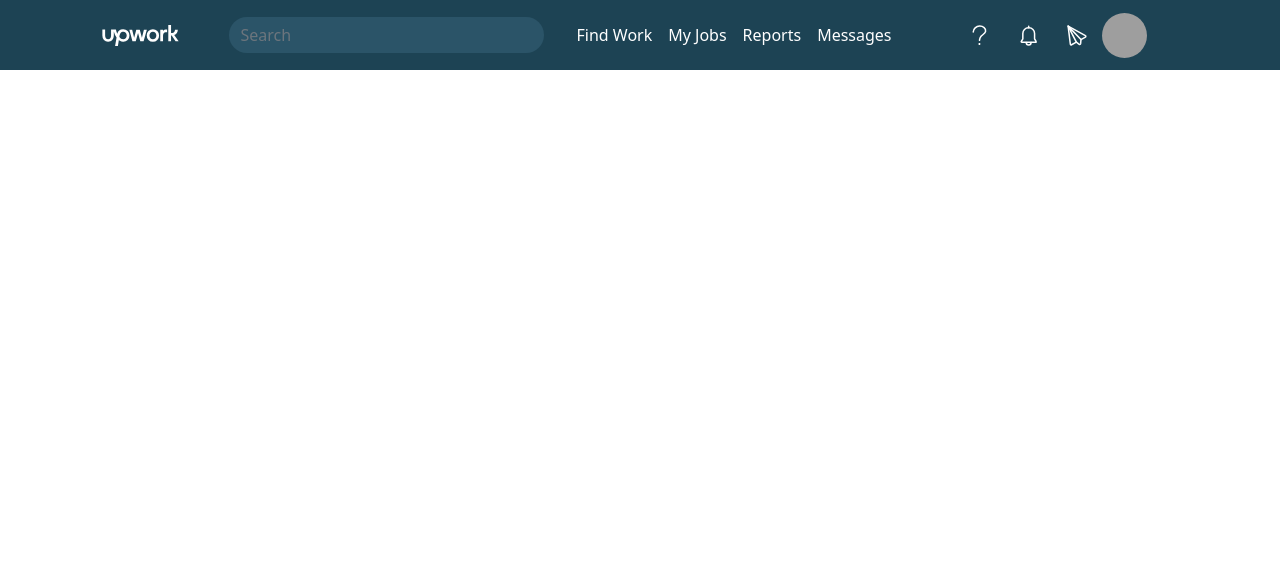
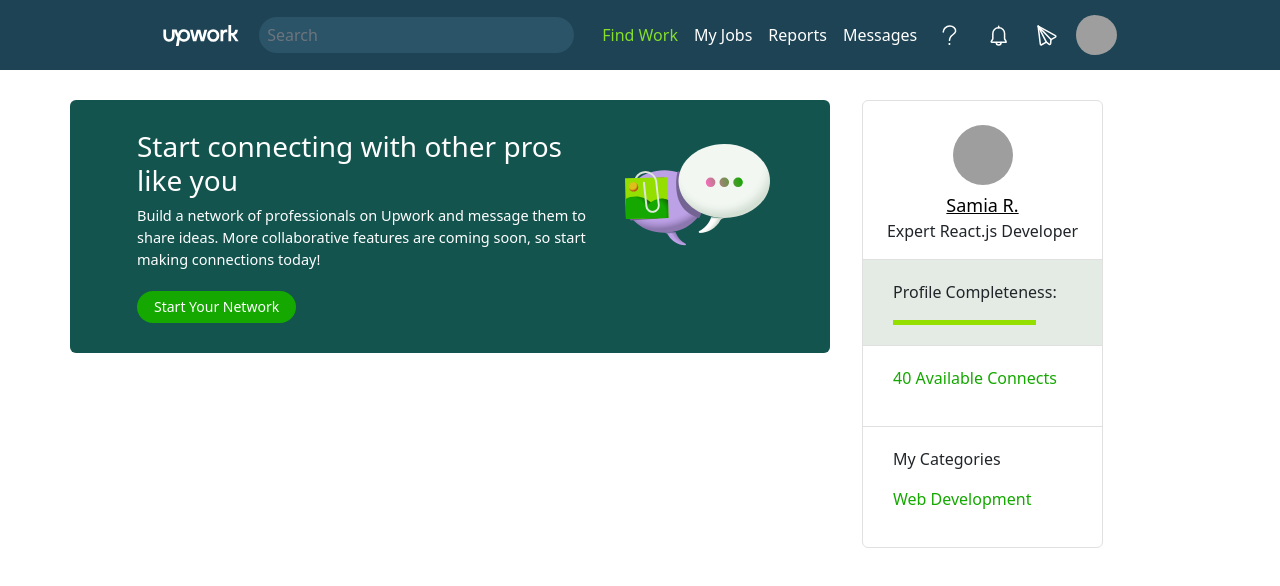
Before and after one commit to mrsamia/upwork-clone, a React (Create React App) app: page / in a window 1280 px wide. Shown: the top 586 px of the page. Built offline with nearby package versions, Linux system fonts and the light colour scheme; grey boxes are pictures that could not be loaded.

Commit message:
SRM| profileCard

```diff
--- a/src/App.js
+++ b/src/App.js
@@ -1,12 +1,15 @@
-import Upworklogo from '../src/Components/Logos/Upwork_logo.svg';
 import './App.css';
 import Nav from './Components/Nav/Nav';
+import StartNetworking from './Pages/StartNetworking';
+
 
 function App() {
   return (
-    <div className="App">
-      <Nav/>
-
+    <div className="">
+      <Nav />
+      <div className="container">
+        <StartNetworking />
+      </div>
     </div>
   );
 }
--- /dev/null
+++ b/src/Components/Button.js
@@ -0,0 +1,11 @@
+import React from 'react';
+
+function Button(props) {
+    return (
+        <div>
+            <button className={props.className}>{props.name}</button>
+        </div>
+    );
+}
+
+export default Button;
--- /dev/null
+++ b/src/Components/GreenText.js
@@ -0,0 +1,11 @@
+import React from 'react';
+
+function GreenText(props) {
+    return (
+        <div className='font_color font_md'>
+            <p>{props.title}</p>
+        </div>
+    );
+}
+
+export default GreenText;
--- a/src/Components/Nav/Nav.css
+++ b/src/Components/Nav/Nav.css
@@ -1,7 +1,7 @@
 .App-logo {
   height: 21px;
   pointer-events: none;
-  padding: 0px 20px;
+  padding: 0px 0px;
   cursor: pointer;
 }
 
@@ -13,7 +13,9 @@
 .navbar-nav .navItems {
   color: white;
 }
-
+.navbar-nav .activenavItems{
+  color: #85DF2B;
+}
 .dropbtn {
   color: white;
   padding: 16px;
@@ -53,28 +55,47 @@
 .dropdown:hover .dropbtn {
   color: #85DF2B;
 }
-.frm_cntrl{
-width: 100%;
-padding: 0.375rem 0.75rem;
+
+.frm_cntrl {
+  width: 315px !important;
+  padding: 6px 8px !important;
   font-size: 15px;
   color: white !important;
   background-color: #2B5468 !important;
   border: none !important;
   appearance: none;
-border-radius: 50px !important;
-margin: 0px 30px;
+  border-radius: 20px !important;
+  margin: 0px 20px;
+  position: initial;
 }
+
 .navbar-nav {
-  margin: 0px 55px;
+  margin: 0px 0px;
 }
-.help_logo{
+
+.help_logo {
   color: white;
   height: 25px;
   cursor: pointer;
   padding: 0px 12px;
 }
-.samia_logo{
-  height: 45px;
+
+.samia_logo {
+  height: 40px;
   width: 45px;
   border-radius: 50%;
+  padding-left: 4px;
 }
+
+.nav-btn-icon {
+  height: 100%;
+  line-height: 0;
+  padding: 0 3px;
+  color: var(--nav-search-icons-color)
+}
+
+.fi {
+  color: white;
+  position: absolute;
+
+}
--- a/src/Components/Nav/Nav.js
+++ b/src/Components/Nav/Nav.js
@@ -3,24 +3,27 @@
 import help_logo from '../Logos/help.svg';
 import notification_logo from '../Logos/notification.svg';
 import directContract_logo from '../Logos/directContract.svg';
+import { FiSearch } from "react-icons/fi";
 import './Nav.css';
 function Nav(props) {
     return (
-        <nav className=" navbar navbar-expand-lg navbar-light nav_bg d-flex justify-content-center">
-            <div className='container'>
-                <img src={Upwork_logo} className="App-logo" alt="logo" />
-                <button className="navbar-toggler" type="button" data-toggle="collapse" data-target="#navbarSupportedContent" aria-controls="navbarSupportedContent" aria-expanded="false" aria-label="Toggle navigation">
+        <nav className=" navbar navbar-expand-lg navbar-light nav_bg ">
+            <div className='container '>
+                {/* <img src={Upwork_logo} className="App-logo" alt="logo" /> */}
+                <button className="navbar-toggler " type="button" data-toggle="collapse" data-target="#navbarSupportedContent" aria-controls="navbarSupportedContent" aria-expanded="false" aria-label="Toggle navigation">
                     <span className="navbar-toggler-icon"></span>
                 </button>
 
-                <div className="collapse navbar-collapse" id="navbarSupportedContent">
+                <div className="collapse navbar-collapse d-flex justify-content-center" id="navbarSupportedContent">
+                <img src={Upwork_logo} className="App-logo" alt="logo" />
                     <form className="form-inline my-2 my-lg-0">
-                        <input className="form-control mr-sm-2 frm_cntrl" type="search" placeholder="Search" aria-label="Search" />
-
+                    {/* <FiSearch className='fi'/>  */}
+                    <input className="form-control mr-sm-2 frm_cntrl" type="search" placeholder="Search" aria-label="Search" />
+                        {/* <button type="submit" aria-label="Search" class="nav-btn-icon"><span size="md" aria-hidden="true" class="up-s-nav-icon nav-search-icon"><svg xmlns="http://www.w3.org/2000/svg" fill="none" aria-hidden="true" viewBox="0 0 24 24" role="img"><path vector-effect="non-scaling-stroke" stroke="var(--icon-color, #001e00)" stroke-linecap="round" stroke-linejoin="round" stroke-miterlimit="10" stroke-width="1.5" d="M10.688 18.377a7.688 7.688 0 100-15.377 7.688 7.688 0 000 15.377zm5.428-2.261L21 21"></path></svg></span></button> */}
                     </form>
                     <ul className="navbar-nav mr-auto">
                         <li className="nav-item dropdown">
-                            <a className="nav-link  dropbtn navItems" href="#" id="navbarDropdown" role="button" data-toggle="dropdown" aria-haspopup="true" aria-expanded="false">
+                            <a className="nav-link  dropbtn activenavItems" href="#" id="navbarDropdown" role="button" data-toggle="dropdown" aria-haspopup="true" aria-expanded="false">
                                 Find Work
                             </a>
                             <div className="dropdown-menu dropdown-content" aria-labelledby="navbarDropdown">
@@ -75,7 +78,7 @@
                         <img src={directContract_logo} className="help_logo" alt="logo" />
                     </div>
                     <div>
-                        <img alt="" src="https://www.upwork.com/profile-portraits/c1Wj60NlHObbuoHYiow7JG6hHFWg3cXcrumSAD6jeiUPwEJpA3YoSyqn5lcQn-ZQbJ" class=" samia_logo" />
+                        <img alt="" src="https://www.upwork.com/profile-portraits/c1Wj60NlHObbuoHYiow7JG6hHFWg3cXcrumSAD6jeiUPwEJpA3YoSyqn5lcQn-ZQbJ" className=" samia_logo" />
                     </div>
                 </div>
 
--- /dev/null
+++ b/src/Components/ProfileCard.js
@@ -0,0 +1,34 @@
+import React from 'react';
+import GreenText from './GreenText';
+
+function ProfileCard(props) {
+    return (
+        <div className='ProfileCard_Wrapper'>
+            <div className="text-center pt-4">
+                <img alt="" src="https://www.upwork.com/profile-portraits/c1Wj60NlHObbuoHYiow7JG6hHFWg3cXcrumSAD6jeiUPwEJpA3YoSyqn5lcQn-ZQbJ" className="profile_logo" />
+            </div>
+            <div className="text-center">
+                <h3 className="mt-20 mb-0 ">
+                    <a href="/freelancers/~01fa642fa507159323" className="profile-title">Samia R.</a>
+                </h3>
+                <p>Expert React.js Developer</p>
+            </div>
+            <div className='progress_Wrapper'>
+            <p className='font_md'>Profile Completeness:</p>
+            <div className="progress">
+                <div className="progress-bar bgSuccess" role="progressbar" style={{width: '100%',height:'5px'}} aria-valuenow="25" aria-valuemin="0" aria-valuemax="100"></div>
+            </div>
+            </div>
+            <div className='base_Padding base_border'>
+                <GreenText title="40 Available Connects"/>
+            </div>
+            <div className='base_Padding font_md'>
+             <p>My Categories</p>
+             <GreenText title="Web Development"/>
+            </div>
+        </div>
+
+    );
+}
+
+export default ProfileCard;
--- /dev/null
+++ b/src/Components/StartNetworkingItems.js
@@ -0,0 +1,30 @@
+import React from 'react';
+import Button from './Button';
+import './components.css';
+import network_logo from './Logos/network.svg';
+
+function StartNetworkingItems(props) {
+    return (
+        <div className='Start_Networking_Wrapper row'>
+            <div className='col-9'>
+                <div>
+                    <h3>Start connecting with other pros like you</h3>
+                </div>
+                <div>
+                    <p className='txt_p'>
+                        Build a network of professionals on Upwork and message them to share ideas. More collaborative features are coming soon, so start making connections today!
+                    </p>
+                </div>
+                <div>
+                    <Button name="Start Your Network" className="start_netwrk_btn" />
+                </div>
+            </div>
+            <div className='col-3'>
+                <img src={network_logo} className="network_logo" alt="logo" />
+            </div>
+        </div>
+
+    );
+}
+
+export default StartNetworkingItems;
--- /dev/null
+++ b/src/Components/components.css
@@ -0,0 +1,69 @@
+.Start_Networking_Wrapper{
+    background-color: #13544E;
+    color: white;
+    padding: 30px 55px;
+    border-radius: 6px;
+    margin-top: 30px!important;
+}
+.start_netwrk_btn{
+    color: white;
+    background-color: #14A800;
+    border-color: transparent;
+    line-height: 1;
+    border-radius: 10rem;
+    padding: 7px 15px;
+    font-size: 14px;
+    font-weight: 500;
+    margin-top: 5px;
+}
+.network_logo{
+    width: 145px;
+    height: 130px;
+}
+.txt_p{
+    font-size: 14.5px;
+}
+.ProfileCard_Wrapper{
+    margin-top: 30px!important;
+    border: 1px solid #e0e0e0;
+    border-radius: 6px;
+    margin-left: 20px;
+
+}
+.profile-title{
+   color: black;
+   font-size: 18px;
+   font-weight: 500;
+}
+.profile_logo{
+    height: 60px;
+    width: 60px;
+    border-radius: 50%;
+}
+.progress_Wrapper{
+    background-color: #E4EBE4;
+    border-bottom:  1px solid #e0e0e0;
+    border-top:1px solid #e0e0e0 ;
+    padding: 20px 30px;
+}
+.progress{
+    height: 5px!important;
+    width: 80%;
+    border-radius: 0px!important;
+
+}
+.bgSuccess{
+    background-color: #95DF00!important;
+}
+.font_md{
+    font-weight: 500;
+}
+.font_color{
+color: #14A800;
+}
+.base_Padding{
+    padding: 20px 30px;
+}
+.base_border{
+    border-bottom:  1px solid #e0e0e0;
+}
--- /dev/null
+++ b/src/Pages/StartNetworking.js
@@ -0,0 +1,18 @@
+import React from 'react';
+import ProfileCard from '../Components/ProfileCard';
+import StartNetworkingItems from '../Components/StartNetworkingItems';
+
+function StartNetworking(props) {
+    return (
+        <div className='row'>
+            <div className='col-8'>
+                <StartNetworkingItems/>
+            </div>
+            <div className='col-3'>
+                <ProfileCard/>
+            </div>
+        </div>
+    );
+}
+
+export default StartNetworking;
```
Also changed, not shown: src/Components/Logos/network.svg (added). Lines whose indentation alone changed are shown as unchanged.
